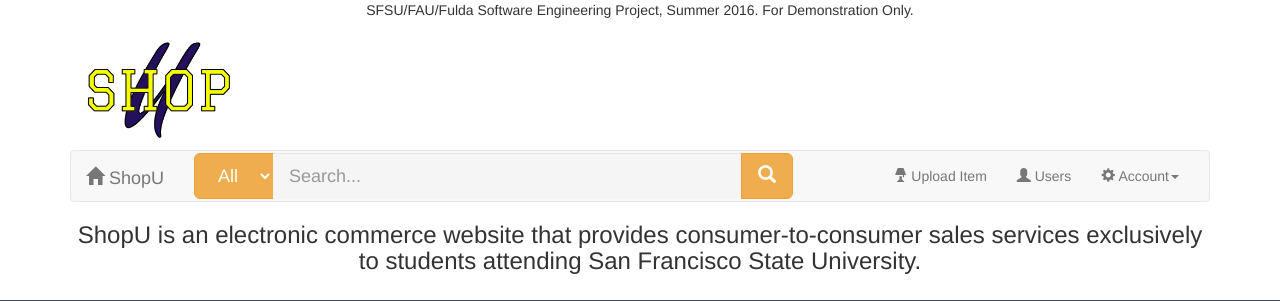
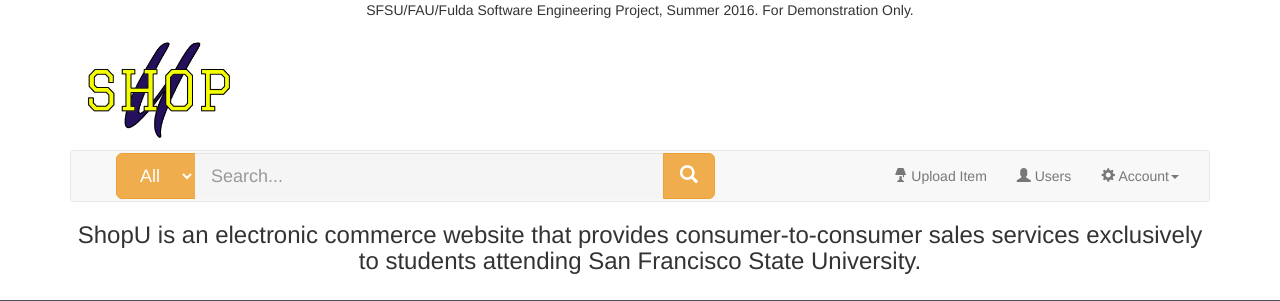
Before and after one commit to luisiestrada/ShopU, a PHP site: page / in a window 1280 px wide. Shown: the top 301 px of the page. Run offline with PHP 8.4, Linux system fonts and the light colour scheme; some libraries are stand-ins or nearby versions.

Commit message:
remove redundant logo icon

```diff
--- a/application/view/_templates/navigation.php
+++ b/application/view/_templates/navigation.php
@@ -23,10 +23,6 @@
                     <span class="icon-bar"></span>
                     <span class="icon-bar"></span>
                 </button>
-
-                <!-- navbar name -->
-                <a class="navbar-brand" href="<?php echo URL; ?>"><span class="glyphicon glyphicon-home"></span> ShopU</a>
-
             </div>
 
             <!-- navbar body -->
```
